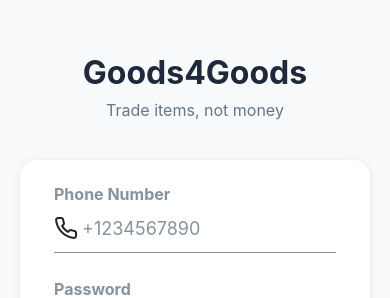
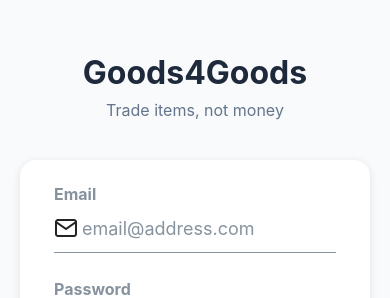
Before and after one commit to davidchrsmith/Goods4Goods, a React Native app: screen / in a window 390 px wide. Shown: the part 143-441 px from the top of the page. Built offline with nearby package versions, Linux system fonts and the light colour scheme; no server answers.

Commit message:
Update Auth.tsx to use email for registration instead of phone

```diff
--- a/components/Auth.tsx
+++ b/components/Auth.tsx
@@ -6,29 +6,31 @@ import { supabase } from "../lib/supabase"
 import { Button, Input } from "@rneui/themed"
 
 export default function Auth() {
-  const [phone, setPhone] = useState("")
+  const [email, setEmail] = useState("") // Changed from phone to email
   const [password, setPassword] = useState("")
   const [loading, setLoading] = useState(false)
   const [isSignUp, setIsSignUp] = useState(false)
 
-  async function signInWithPhone() {
+  async function signInWithEmail() {
+    // Renamed function
     setLoading(true)
     const { error } = await supabase.auth.signInWithPassword({
-      phone: phone,
+      email: email, // Changed to email
       password: password,
     })
     if (error) Alert.alert("Error", error.message)
     setLoading(false)
   }
 
-  async function signUpWithPhone() {
+  async function signUpWithEmail() {
+    // Renamed function
     setLoading(true)
     const { error } = await supabase.auth.signUp({
-      phone: phone,
+      email: email, // Changed to email
       password: password,
     })
     if (error) Alert.alert("Error", error.message)
-    else Alert.alert("Success", "Check your phone for verification!")
+    else Alert.alert("Success", "Check your email for verification!" + (error?.message ? `\n${error.message}` : "")) // Updated message
     setLoading(false)
   }
 
@@ -41,12 +43,12 @@ export default function Auth() {
 
       <View style={styles.form}>
         <Input
-          label="Phone Number"
-          leftIcon={{ type: "feather", name: "phone" }}
-          onChangeText={(text) => setPhone(text)}
-          value={phone}
-          placeholder="+1234567890"
-          keyboardType="phone-pad"
+          label="Email" // Changed label
+          leftIcon={{ type: "feather", name: "mail" }} // Changed icon
+          onChangeText={(text) => setEmail(text)} // Changed to setEmail
+          value={email} // Changed to email
+          placeholder="email@address.com" // Changed placeholder
+          keyboardType="email-address" // Changed keyboardType
           autoCapitalize="none"
           containerStyle={styles.inputContainer}
         />
@@ -65,7 +67,7 @@ export default function Auth() {
         <Button
           title={loading ? "Loading..." : isSignUp ? "Sign Up" : "Sign In"}
           disabled={loading}
-          onPress={isSignUp ? signUpWithPhone : signInWithPhone}
+          onPress={isSignUp ? signUpWithEmail : signInWithEmail} // Changed function calls
           buttonStyle={styles.primaryButton}
           titleStyle={styles.buttonText}
         />
```
